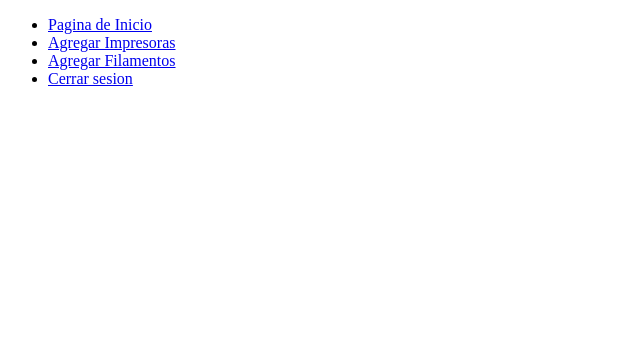
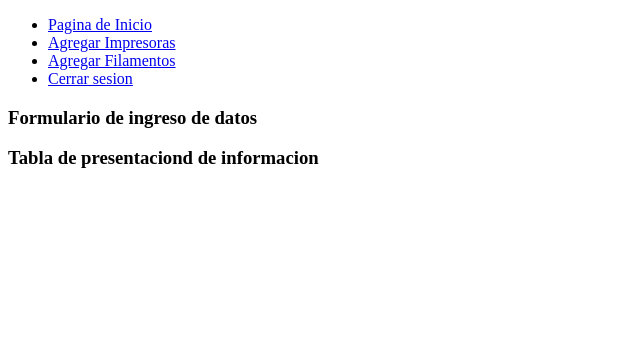
Before and after one commit to GabrielHDZ/Imp3D, a PHP site: page /administrador/home.php in a window 1280 px wide. Shown: the top 348 px of the page, without its empty margins (0-640 px from the left). Run offline with PHP 8.4, Linux system fonts and the light colour scheme.

Commit message:
update 1 march

```diff
--- a/administrador/home.php
+++ b/administrador/home.php
@@ -1,3 +1,11 @@
 <?php include('templates/header.php') ?>
+<section>
+    <article>
+<h1>Formulario de ingreso de datos</h1>
+    </article>
+    <article>
+        <h1>Tabla de presentaciond de informacion</h1>
+    </article>
+</section>
 
 <?php include('templates/footer.php')?>
```
